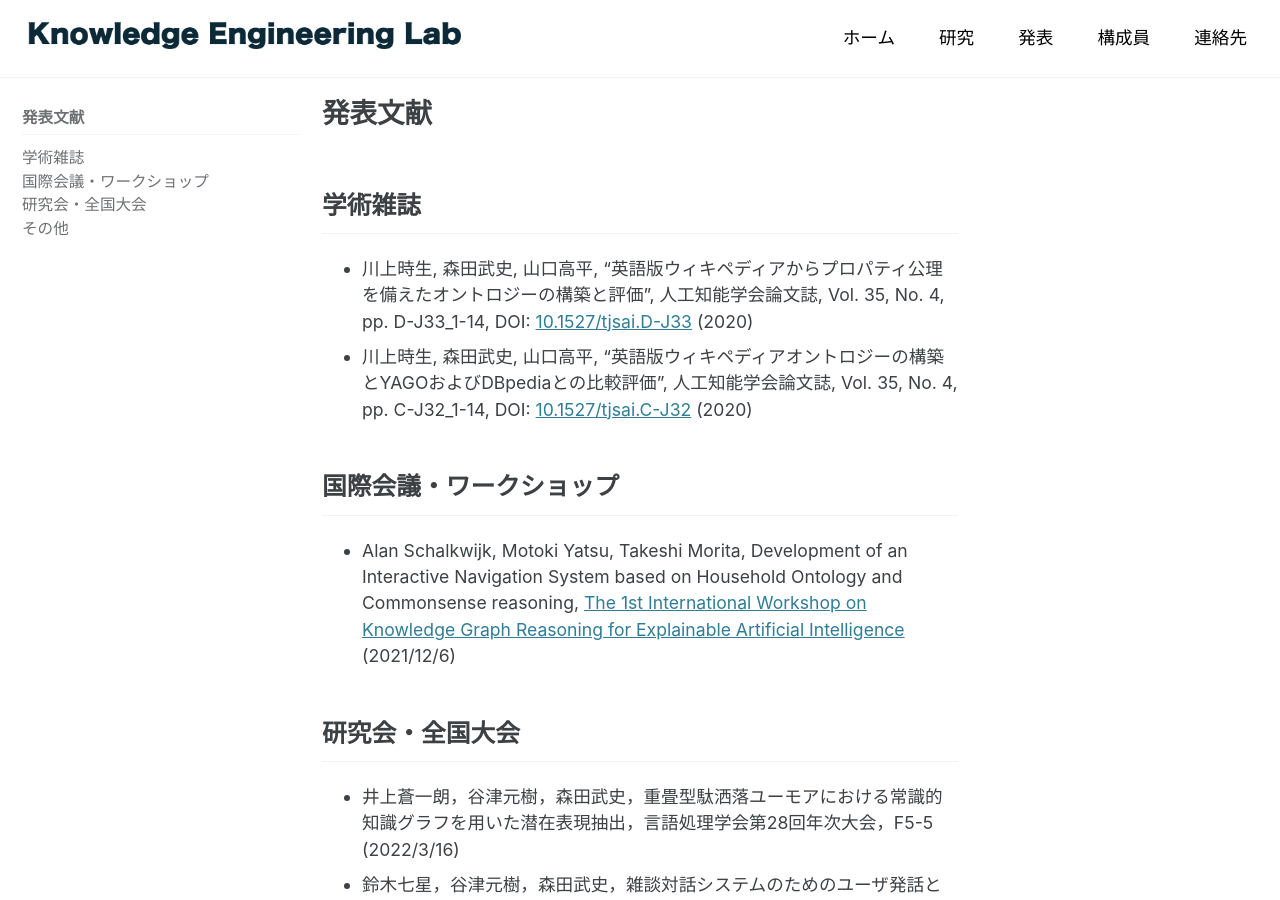
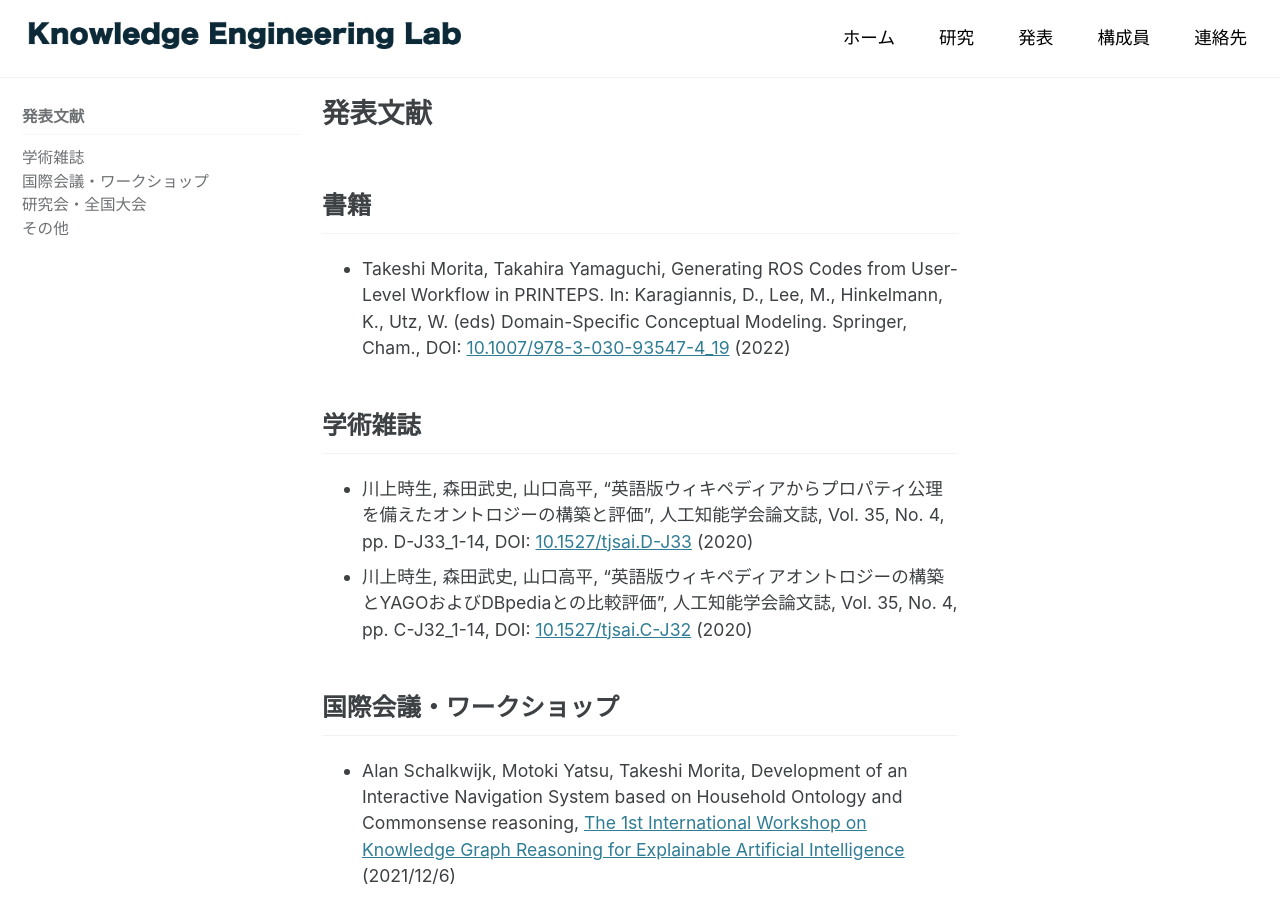
Before and after one commit to ke-lab-it-agu/ke-lab-it-agu.github.io, a Jekyll site: the page built from publications.md, in a window 1280 px wide and 900 px high. Built offline with Jekyll 4.4.1, drawn with Linux system fonts in a browser that asks for light colours; cached includes are drawn as plain includes.

Commit message:
update News and publications

```diff
--- a/publications.md
+++ b/publications.md
@@ -4,6 +4,9 @@ layout: single
 sidebar:
   nav: "publications"
 ---
+
+## 書籍
+* Takeshi Morita, Takahira Yamaguchi, Generating ROS Codes from User-Level Workflow in PRINTEPS. In: Karagiannis, D., Lee, M., Hinkelmann, K., Utz, W. (eds) Domain-Specific Conceptual Modeling. Springer, Cham., DOI: [10.1007/978-3-030-93547-4_19](https://doi.org/10.1007/978-3-030-93547-4_19) (2022)
 
 ## 学術雑誌
 * 川上時生, 森田武史, 山口高平, "英語版ウィキペディアからプロパティ公理を備えたオントロジーの構築と評価", 人工知能学会論文誌, Vol. 35, No. 4, pp. D-J33_1-14, DOI: [10.1527/tjsai.D-J33](https://doi.org/10.1527/tjsai.D-J33) (2020)
```
Also changed, not shown: index.md (+1 -0 lines).
